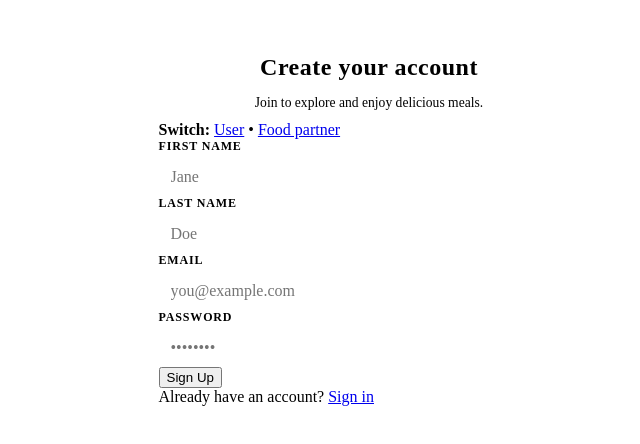
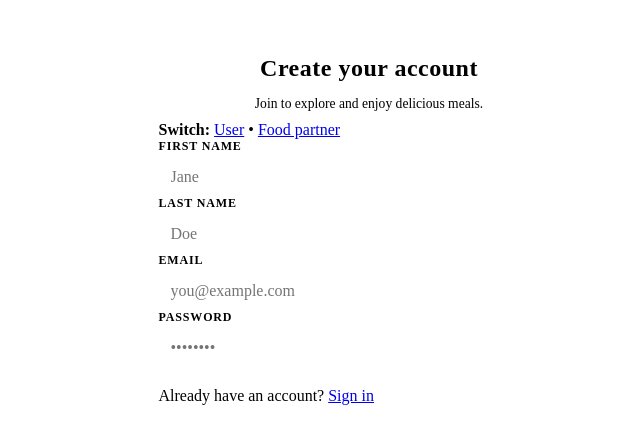
Before and after one commit to Amjadkhan9756/Food, a React app in the folder Frontend/: page /user/register in a window 1280 px wide. Shown: the part 186-630 px from the top of the page, without its empty margins (271-911 px from the left). Built offline with nearby package versions, Linux system fonts and the light colour scheme; the HTML template or start-up script is replaced by a standard one.

Commit message:
css upadting

```diff
--- a/Frontend/src/Style/auth-shared.css
+++ b/Frontend/src/Style/auth-shared.css
@@ -75,3 +75,24 @@ from.auth-from {display: flex; flex-direction: column; gap: var(--space-4);}
     box-shadow: 0 0 0 3px color-mix(in srgb, var(--color-accent) 55%, transparent);
     background: var(--color-surface);
 }
+
+button.auth-submit{
+    margin-top:var(--space-2) ;
+    background:var(--color-accent);
+    color:#fff;
+    border:none;
+
+    padding: 12px, 16px;
+    font:inherit;
+    font-weight: 600;
+    border-radius: var(--radius-sm);
+    cursor: pointer;
+    letter-spacing: .5px;
+    display: inline-flex;
+    align-items:cneter;
+    justify-content:center;
+    gap:6px;
+    transition: background var(--transition-base),transform var(--transition-base),box-shadow var(--transition-base);
+
+
+}
```
